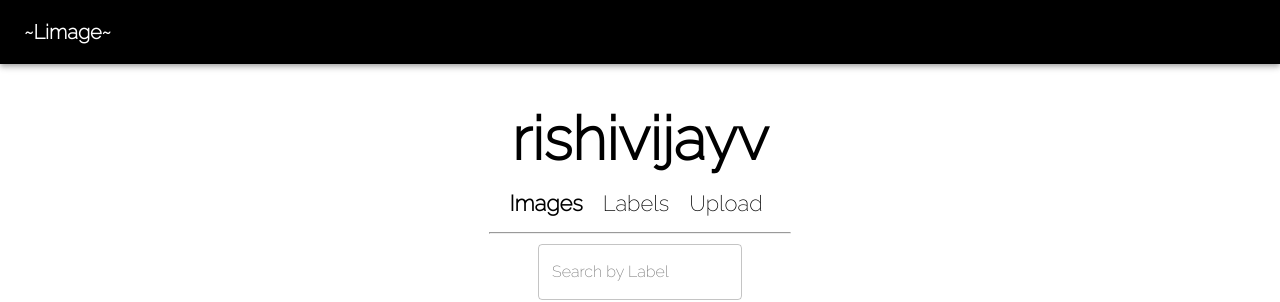
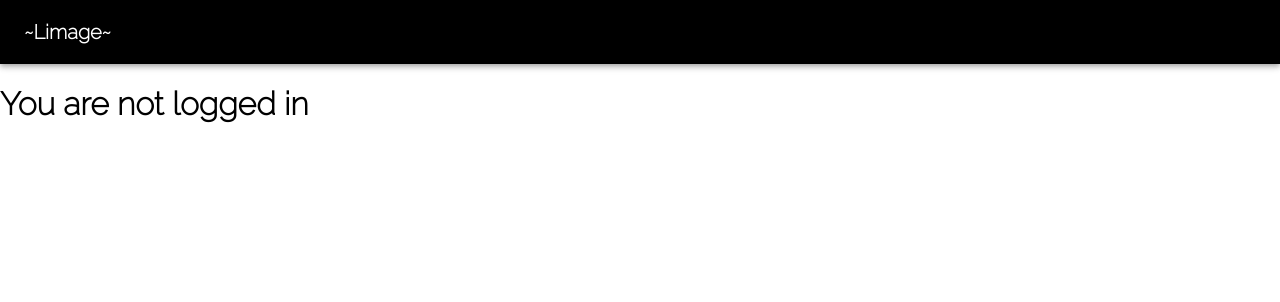
Before and after one commit to rishivijayv/limage-frontend, a React (Create React App) app: page /profile in a window 1280 px wide. Shown: the top 302 px of the page. Built offline with nearby package versions, Linux system fonts and the light colour scheme; no server answers.

Commit message:
Users who are not logged in cannot use profile
Users who are not currently logged in and who try to access the profile
page are displayed a promprt telling them so. Soon this will be
replaced by redirecting them to the login/signup page.

```diff
--- a/src/User/User.tsx
+++ b/src/User/User.tsx
@@ -9,7 +9,7 @@ import SavedImages from './SavedImages/SavedImages';
 import Upload from './Upload/Upload';
 import UploadedImages from './UploadedImages/UploadedImages';
 import Heading from '../Utilities/Heading';
-
+import { useMeQuery } from '../generated/graphql';
 import { makeStyles } from '@material-ui/core/styles';
 
 const useStyles = makeStyles({
@@ -21,7 +21,18 @@ const useStyles = makeStyles({
 function User(){
     const classes = useStyles();
     const match = useRouteMatch();
+    const { loading, data } = useMeQuery();
 
+
+    let username;
+    if(loading){
+        return <h1>Loading...</h1>
+    }
+    if(!loading && !data?.me){
+        return <h1> You are not logged in</h1>
+    }else{
+        username = data?.me?.username;
+    }
 
     const userHeadingLinks= [
         {
@@ -41,7 +52,7 @@ function User(){
     return (
         <div>
             <div className={classes.userContainer}>
-                <Heading title={"rishivijayv"} links={userHeadingLinks} />
+                <Heading title={username!} links={userHeadingLinks} />
                 <Switch>
                     <Route path={`${match.path}/labels/:labelName`}>
                         <SavedImages />
```
